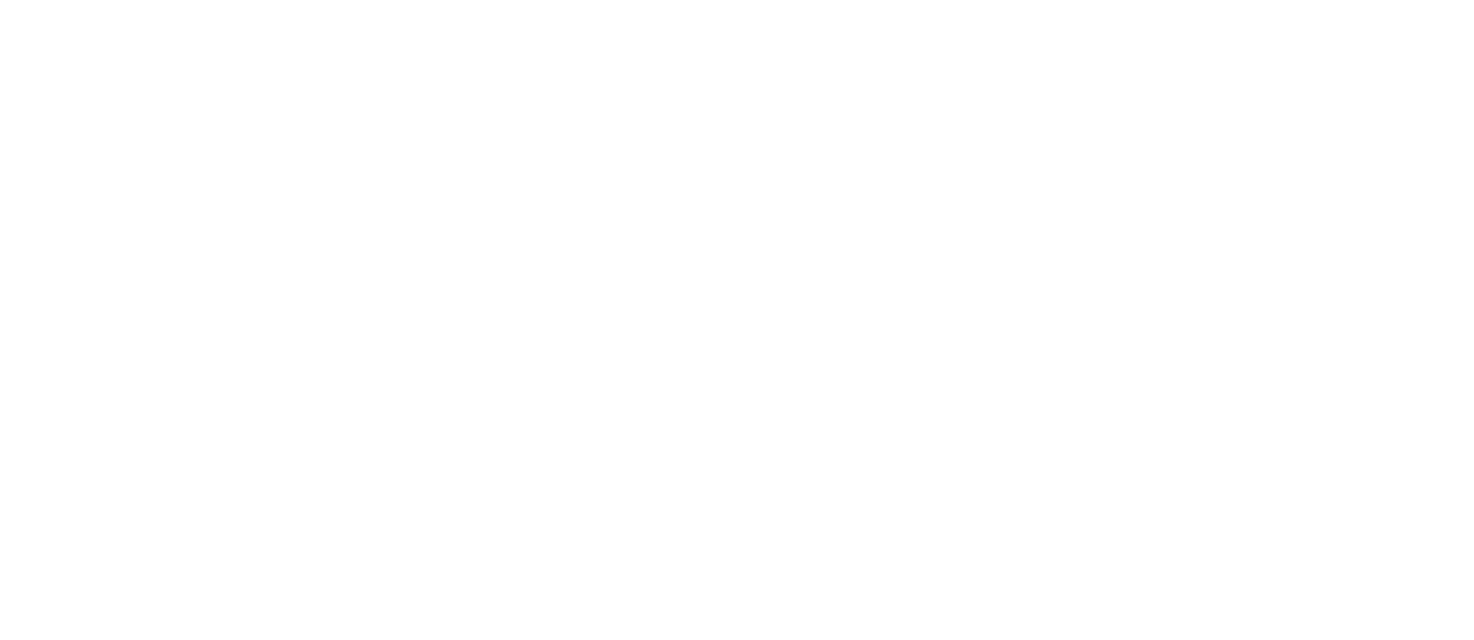
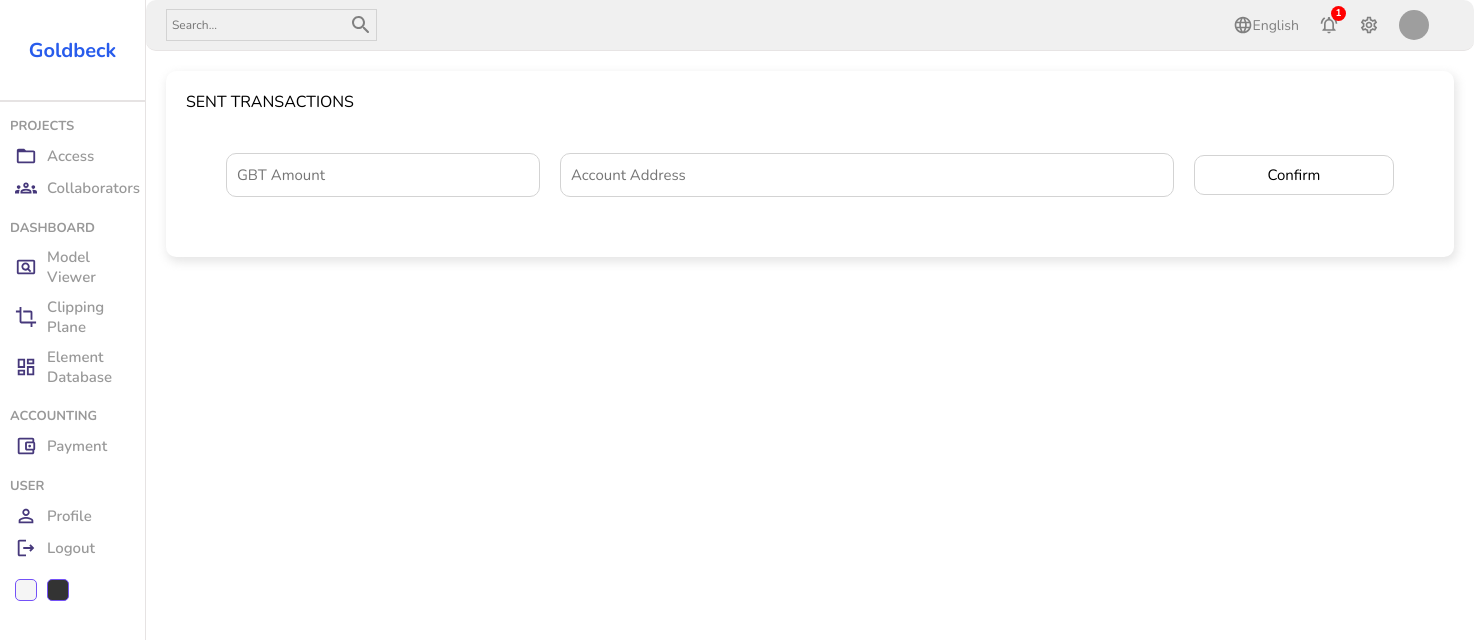
Before and after one commit to Gizemdem/bc_dashboard, a React (Create React App) app: page /account in a window 1280 px wide. Before the commit this address had no page. Shown: the top 640 px of the page, 1474 px wide, since content can reach past the window. Built offline with nearby package versions, Linux system fonts and the light colour scheme; grey boxes are pictures that could not be loaded.

Commit message:
refactor code payment => account

```diff
--- a/src/App.js
+++ b/src/App.js
@@ -1,11 +1,12 @@
 import Home from "./pages/home/Home";
-import Check from "./pages/check/Check";
+import Dashboard from "./pages/dashboard/Dashboard";
 import Register from "./pages/register/Register";
 import Login from "./pages/login/Login";
 import Welcome from "./pages/welcome/Welcome";
-import Payment from "./pages/payment/Payment";
+import Account from "./pages/account/Account";
 import Projects from "./pages/projects/Projects";
 import { BrowserRouter, Route, Routes } from "react-router-dom";
+
 
 function App() {
 
@@ -16,11 +17,11 @@ function App() {
               <Route path="/" >
                   <Route index element = {<Home/>}/>
                   <Route path="projects" element={<Projects/>}/>
-                  <Route path="check" element = {<Check/>}/>
+                  <Route path="dashboard" element = {<Dashboard/>}/>
                   <Route path="welcome" element = {<Welcome/>}/>
                   <Route path="register" element = {<Register/>}/>
                   <Route path="login" element = {<Login/>}/>
-                  <Route path="payment" element= {<Payment/>}/>
+                  <Route path="account" element= {<Account/>}/>
               </Route>
           </Routes>
         </BrowserRouter>
--- a/src/components/navbar/navbar.scss
+++ b/src/components/navbar/navbar.scss
@@ -7,13 +7,11 @@
     color: gray;
     background-color: rgba(210, 210, 210, 0.324);
     border-radius: 10px;
-
     .search{
         display: flex;
         align-items: center;
         border: 0.5px solid lightgray;
         padding: 3px;
-
         input{
             border: none;
             outline: none;
--- a/src/components/sidebar/Sidebar.jsx
+++ b/src/components/sidebar/Sidebar.jsx
@@ -34,29 +34,29 @@ const Sidebar = (props) =>{
                     </li>
                     <li>
                         <GroupsOutlinedIcon className="icon"/>
-                        <span>Collaboration</span>
+                        <span>Collaborators</span>
                     </li>
-                    <Link to ="/check" style= {{textDecoration:"none"}}>
+                    <Link to ="/dashboard" style= {{textDecoration:"none"}}>
                         <p className="title">DASHBOARD</p>
                     </Link>
                     <li>
                         <PageviewOutlinedIcon className="icon"/>
-                        <span>Check</span>
+                        <span>Model Viewer</span>
+                    </li>
+                    <li>
+                        <CropIcon className="icon"/>
+                        <span>Clipping Plane</span>
                     </li>
                     <li>
                         <DashboardOutlinedIcon className="icon"/>
-                        <span>Dashboard</span>
+                        <span>Element Database</span>
                     </li>
-                    <li>
-                        <CropIcon className="icon"/>
-                        <span>Crop</span>
-                    </li>
-                    <Link to="/payment" style={{textDecoration:"none"}}>
-                    <p className="title">CONFIRM</p>
+                    <Link to="/account" style={{textDecoration:"none"}}>
+                    <p className="title">ACCOUNTING</p>
                     </Link>
                     <li>
                         <AccountBalanceWalletOutlinedIcon onClick={ConnectWallet} className="icon" />
-                        <span>Wallet</span>
+                        <span>Payment</span>
                     </li>
                     <p className="title">USER</p>
                     <li>
--- /dev/null
+++ b/src/pages/account/Account.jsx
@@ -0,0 +1,37 @@
+
+import React from "react"
+import Navbar from "../../components/navbar/Navbar";
+import Sidebar from "../../components/sidebar/Sidebar";
+import "./account.scss"
+
+const Account = ()=>{;
+
+    return(
+        <div className="accounting">
+            <Sidebar/>
+            <div className="homeContainer">
+                <Navbar />
+                <div className="transactionContainer">
+                    <p>SENT TRANSACTIONS</p>
+                    <form className="form">
+                        <input
+                            type="text"
+                            placeholder="GBT Amount"
+                            className="formInputAmount"
+                            width="300px"
+                        />
+                        <input
+                            type="text"
+                            placeholder="Account Address"
+                            className="formInputAccount"
+                            width="600px"
+                        />
+                        <button className="formButton">Confirm</button>
+                    </form>
+                </div>
+            </div>
+        </div>
+    )
+}
+
+export default Account;
--- /dev/null
+++ b/src/pages/account/account.scss
@@ -0,0 +1,52 @@
+.accounting {
+    display: flex;
+    .homeContainer{
+        flex: 6;
+        .transactionContainer{
+            -webkit-box-shadow: 2px 4px 10px 1px rgba(0, 0, 0, 0.47);
+            box-shadow: 2px 4px 10px 1px rgba(201, 201, 201, 0.47);
+            border-radius: 10px;
+            padding: 20px;
+            margin: 20px;
+            // height: 400px;
+            padding: 20px;
+            .form{
+                padding:40px ;
+                display: flex;
+                align-items: center;
+                gap: 20px;
+                .formInputAmount{
+                    align-items: center;
+                    border: 0.5px solid lightgray;
+                    border-radius:10px;
+                    height: 40px;
+                    font-size: 15px;
+                    width: 300px;
+                    padding-left: 10px;
+                }
+                .formInputAccount{
+                    align-items: center;
+                    border: 0.5px solid lightgray;
+                    border-radius:10px;
+                    height: 40px;
+                    font-size: 15px;
+                    width: 600px;
+                    padding-left: 10px;
+                }
+                .formButton{
+                    align-items: center;
+                    border: 0.5px solid lightgray;
+                    border-radius:10px;
+                    height: 40px;
+                    font-size: 15px;
+                    width:200px;
+                    background-color: rgba(255, 255, 255, 0.47);
+                    cursor: pointer;
+                    &:hover{
+                    background-color: #7a72a112;
+                    }
+                }
+            }
+        }
+    }
+}
--- a/src/pages/check/Check.jsx
+++ b/src/pages/dashboard/Dashboard.jsx
@@ -1,4 +1,4 @@
-import "./check.scss"
+import "./dashboard.scss"
 import Sidebar from "../../components/sidebar/Sidebar"
 import Navbar from "../../components/navbar/Navbar"
 
@@ -11,7 +11,7 @@ import ElementTable from "../../components/elementTable/ElementTable";
 import GetAppIcon from '@mui/icons-material/GetApp';
 import {utils, writeFileXLSX} from "xlsx";
 
-const Check = () => {
+const Dashboard = () => {
     const [isLoading, setLoading] = useState(false);
     const [isClippingPaneSelected, setClippingPaneSelected] = useState(false);
     const [isSnackbarOpen, setSnackbarOpen] = useState(false);
@@ -171,7 +171,7 @@ const Check = () => {
     }
 
     return (
-        <div className="check">
+        <div className="dashboard">
             <Sidebar openDoc={ifcOnLoad} cropActivate={toggleClippingPlanes} />
             <div className="container" >
                 <Navbar/>
@@ -196,4 +196,4 @@ const Check = () => {
     )
 }
 
-export default Check
+export default Dashboard
--- a/src/pages/check/check.scss
+++ b/src/pages/dashboard/dashboard.scss
@@ -1,4 +1,4 @@
-.check{
+.dashboard{
     display: flex;
     width: 100%;
 
--- a/src/pages/payment/Payment.jsx
+++ /dev/null
@@ -1,16 +0,0 @@
-
-import React from "react"
-import Navbar from "../../components/navbar/Navbar";
-import "./payment.scss"
-
-const Payment = ()=>{
-    return(
-        <div >
-            <Navbar/>
-
-
-        </div>
-    )
-}
-
-export default Payment;
--- a/src/pages/payment/payment.scss
+++ /dev/null
@@ -1,13 +0,0 @@
-.payment {
-    display: flex;
-    align-items: center;
-    justify-content: center;
-    -webkit-box-shadow: 2px 4px 10px 1px rgba(0, 0, 0, 0.47);
-    box-shadow: 2px 4px 10px 1px rgba(201, 201, 201, 0.47);
-    border-radius: 10px;
-    padding: 0px 60px;
-    margin: 20px;
-    height: 800px;
-    width: 500px;
-
-}
```
